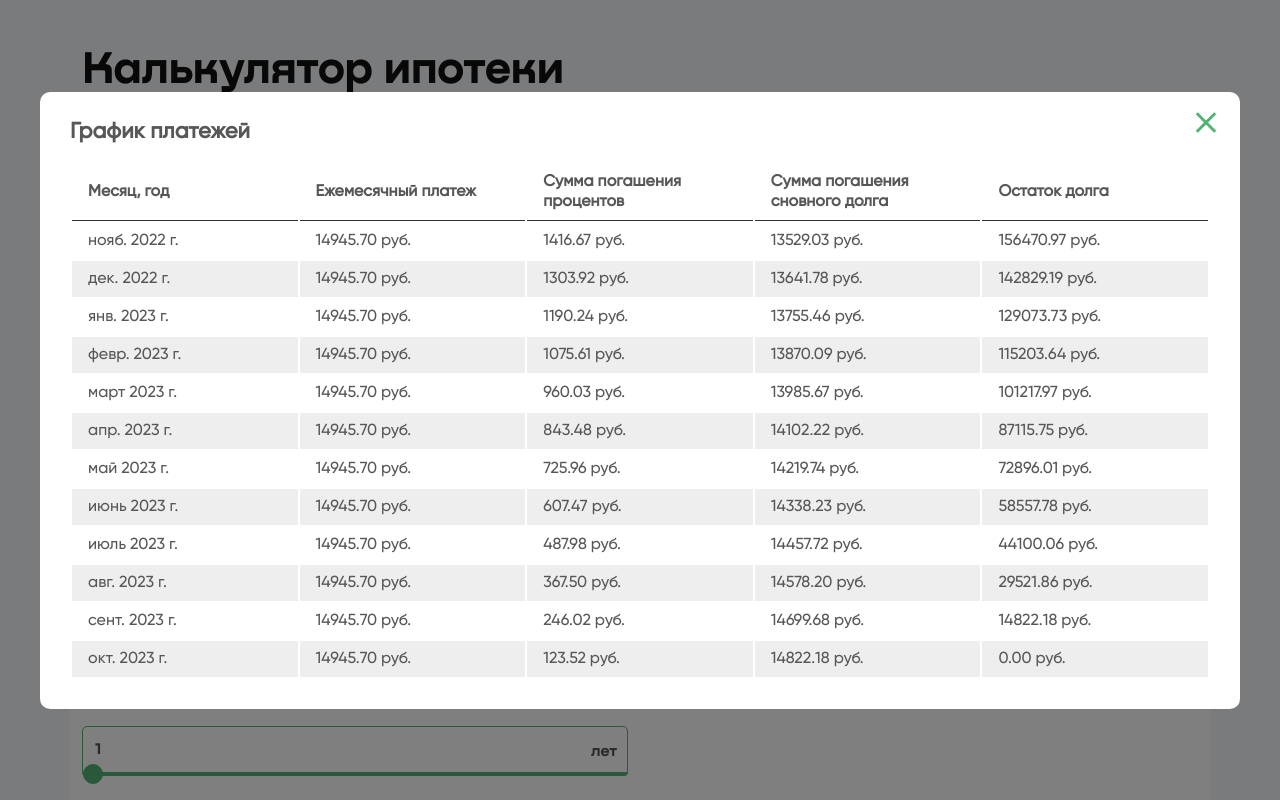
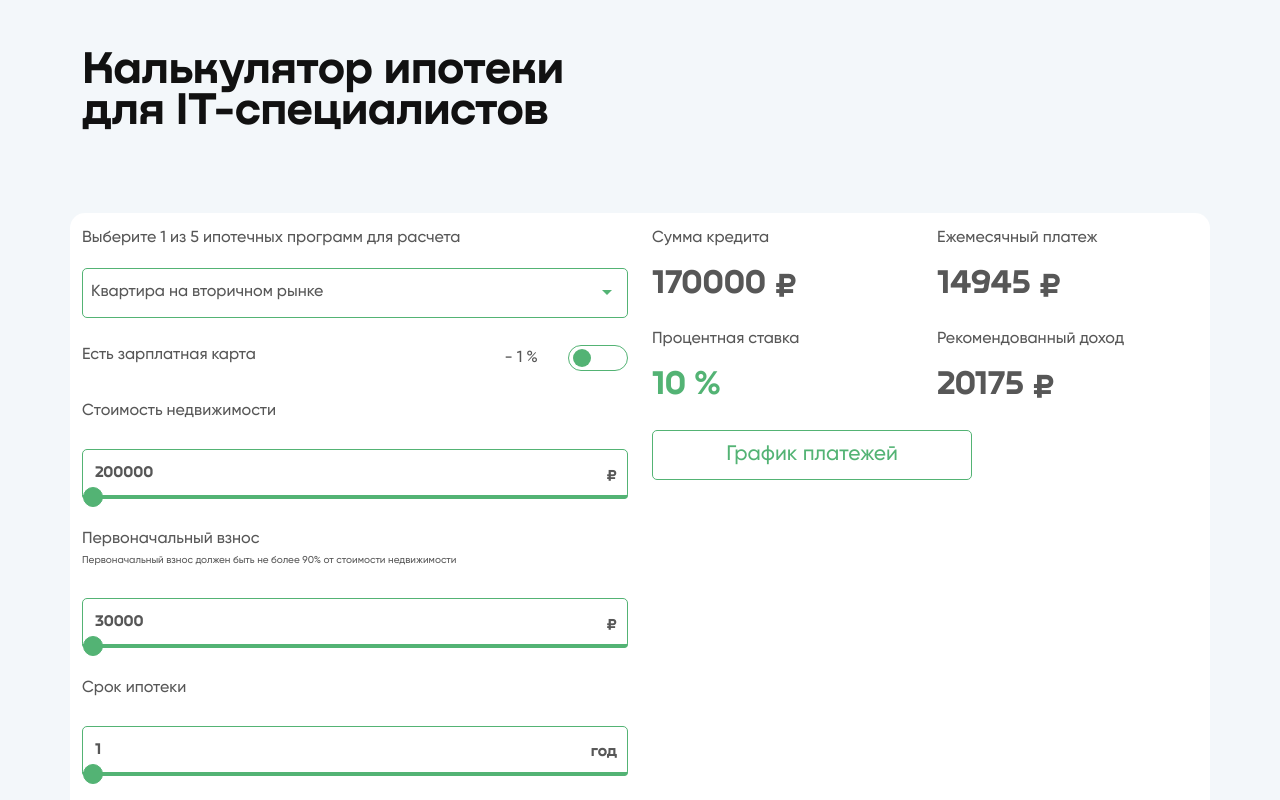
Before and after one commit to maxgrigoriew/mortgage-calculator, a Vue app: page / in a window 1280 px wide. Shown: the top 800 px of the page. Built offline with nearby package versions, Linux system fonts and the light colour scheme.

Commit message:
fixed input

```diff
--- a/src/App.vue
+++ b/src/App.vue
@@ -15,27 +15,17 @@
                                    @option="selectChange"
                         />
                      </div>
+
                      <div class="checkbox col-12">
                         <div class="checkbox__inner">
                            <span class="checkbox__title">Есть зарплатная карта</span>
-                           <div class="checkbox__wrapper">
+                           <span class="checkbox__wrapper">
                               <span class="checkbox__procent"
-                                    :class="{active: checked}"
-                              >
-                                 -1%
+                                    :class="{'active': checked}">
+                              - {{obj.procentCard}} %
                            </span>
-                              <label class="switch" for="checkbox">
-                                 <input type="checkbox"
-                                        v-model="checked"
-                                        value="test"
-                                 />
-                                 <div class="slider round"
-                                      @click="checked = !checked"
-                                 >
-
-                                 </div>
-                              </label>
-                           </div>
+                              <is-checkbox v-model="checked" :procentCard="obj.procentCard"/>
+                           </span>
                         </div>
                      </div>
 
@@ -48,6 +38,8 @@
                               <input type="text"
                                      class="range__inner-text"
                                      v-model.trim.number="obj.price"
+                                     @keypress="validateNumber"
+
                               >
                               <div class="range__inner-icon">₽</div>
                            </div>
@@ -59,9 +51,8 @@
                            >
                         </div>
                      </div>
-
                      <div class="range col-12">
-                        <div class="range__title" style="font-weight: 900;">
+                        <div class="range__title">
                            Первоначальный взнос <br>
                            <span style="font-size: 10px;">Первоначальный взнос должен быть не более 90% от стоимости недвижимости</span>
                         </div>
@@ -70,6 +61,8 @@
                               <input type="text"
                                      class="range__inner-text"
                                      v-model.trim.number="obj.initial"
+                                     @keypress="validateNumber"
+
                               >
                               <span class="range__inner-icon">₽</span>
                            </div>
@@ -90,8 +83,9 @@
                               <input type="text"
                                      class="range__inner-text"
                                      v-model.trim.number="obj.years"
+                                     @keypress="validateNumber"
                               >
-                              <div class="range__inner-icon">лет</div>
+                              <div class="range__inner-icon">{{getyears}}</div>
                            </div>
                            <input class="range__inner-input"
                                   type="range"
@@ -128,38 +122,14 @@
                         >График платежей
                         </button>
                      </div>
-                     <div class="info col-12">
-                        <button class="info__button">Оставить заявку</button>
+<!--                     <div class="info col-12">-->
+<!--                        <button class="info__button">Оставить заявку</button>-->
+<!--                     </div>-->
                   </div>
                </div>
             </div>
          </div>
       </div>
-      </div>
-      <table>
-         <thead>
-         <tr>
-            <th>Месяц, год</th>
-            <th>Ежемесячный платеж</th>
-            <th>Сумма погашения процентов</th>
-            <th>Сумма погашения сновного долга</th>
-            <th>Остаток долга</th>
-         </tr>
-         </thead>
-         <tbody class="tableBody">
-         <template v-if="resultTableArray.length > 0">
-            <tr v-for="(pay, index) in resultTableArray"
-                :key="index"
-            >
-               <td>{{ pay.currMonth }}</td>
-               <td>{{ pay.monthlyPayment }} руб.</td>
-               <td>{{ pay.paymentInterest }} руб.</td>
-               <td>{{ pay.paymentRemain }} руб.</td>
-               <td>{{ pay.totalRemain }} руб.</td>
-            </tr>
-         </template>
-         </tbody>
-      </table>
       <is-modal :visibleModal="visibleModal"
                 @visibleModal="closeModal"
                 :resultTableArray="resultTableArray"
@@ -170,12 +140,14 @@
 <script>
 import isSelect from '@/components/isSelect';
 import isModal from '@/components/isModal';
+import isCheckbox from '@/components/isCheckbox';
 
 export default {
    name: 'App',
    components: {
       isSelect,
-      isModal
+      isModal,
+      isCheckbox,
    },
    data() {
       return {
@@ -186,8 +158,8 @@ export default {
             years: 1,
             value: 0,
             procentCard: 1,
-            maxPrice: 6000000,
-            minPrice: 200000
+            maxPrice: 100000000,
+            minPrice: 200000,
          },
          options: [
             {name: 'Квартира на вторичном рынке', procent: 10, value: 2},
@@ -199,19 +171,25 @@ export default {
          ],
          checked: false,
          selected: '',
-         visibleModal: true,
-         resultTableArray: []
+         visibleModal: false,
+         resultTableArray: [],
       };
    },
    methods: {
+      validateNumber: event => {
+         let keyCode = event.keyCode;
+         if (keyCode < 48 || keyCode > 57) {
+            event.preventDefault();
+         }
+      },
       selectChange(value) {
-         this.selected = value
+         this.selected = value;
       },
       openModal() {
-         this.visibleModal = true
+         this.visibleModal = true;
       },
       closeModal() {
-         this.visibleModal = false
+         this.visibleModal = false;
       },
       getPayments(months, loanAmount, annualIntersetRate) {
          // Заведём переменную "месечная процентная ставка"
@@ -219,147 +197,127 @@ export default {
          // поделённой на кол-ву месяцев в году (12)
          // Например, если годовая ставка будет равна 10%,
          // то месечная ставка = 10/12/100 = 0.0083%
-         const monthlyRate = annualIntersetRate / 12 / 100
-         const commonRate = Math.pow(1 + monthlyRate, months)
-         const monthlyPayment = ((loanAmount * monthlyRate * commonRate) / (commonRate - 1)).toFixed(2)
+         const monthlyRate = annualIntersetRate / 12 / 100;
+         const commonRate = Math.pow(1 + monthlyRate, months);
+         const monthlyPayment = ((loanAmount * monthlyRate * commonRate) / (commonRate - 1));
          // Складируем все данные по месяцам сюда
-         const result = []
-         const today = new Date(Date.now())
+         const result = [];
+         const today = new Date(Date.now());
          for (let i = 0; i < months; i++) {
             // Переменная "totalRemain" будет отвечать за сумму,
             // которую осталось выплатить.
             // Изначально он будет равен сумме кредита.
-            const {totalRemain = loanAmount} = result[result.length - 1] || {}
-            const newDate = new Date(today.setMonth(today.getMonth() + 1))
-            const paymentInterest = (monthlyRate * totalRemain).toFixed(2)
-            const paymentRemain = (monthlyPayment - paymentInterest).toFixed(2)
+            const {totalRemain = loanAmount} = result[result.length - 1] || {};
+            const newDate = new Date(today.setMonth(today.getMonth() + 1));
+            const paymentInterest = (monthlyRate * totalRemain);
+            const paymentRemain = (monthlyPayment - paymentInterest);
             const currMonth = newDate.toLocaleString('ru', {
                year: 'numeric',
-               month: 'short'
-            })
+               month: 'short',
+            });
             result.push({
-               totalRemain: (Math.max(totalRemain - paymentRemain, 0)).toFixed(2),
+               totalRemain: (Math.max(totalRemain - paymentRemain, 0)),
                monthlyPayment,
                paymentInterest,
                paymentRemain,
-               currMonth
+               currMonth,
             });
          }
-         this.resultTableArray = result
+         this.resultTableArray = result;
          return result;
       },
    },
    computed: {
       getProcent() {
          if (this.checked) {
-            return this.selected.procent - this.getSelectedProcent
+            return this.selected.procent - this.getSelectedProcent;
          } else {
-            return this.selected.procent
+            return this.selected.procent;
          }
       },
       monthlyRate() {
-         return this.getProcent / 100 / 12
+         return this.getProcent / 100 / 12;
       },
       getLounAmount() {
-         return this.obj.price - this.obj.initial
+         const n = parseInt(this.obj.price - this.obj.initial);
+         return n;
       },
       getInitial() {
-         return this.obj.initial
+         return this.obj.initial;
       },
       getMonth() {
-         return this.obj.years * 12
+         return this.obj.years * 12;
       },
       commonRate() {
-         return Math.pow(1 + this.monthlyRate, this.getMonth)
+         return Math.pow(1 + this.monthlyRate, this.getMonth);
       },
       monthlyPayment() {
-         let monthlyPay  = (this.getLounAmount * this.monthlyRate * this.commonRate) / (this.commonRate - 1)
-         let monthlyAroundPayment = Math.floor(monthlyPay )
-         if (monthlyAroundPayment < 0) {
-            return false
-         }
-         return monthlyAroundPayment
+         let monthlyPay = (this.getLounAmount * this.monthlyRate * this.commonRate) / (this.commonRate - 1);
+         let monthlyAroundPayment = Math.floor(monthlyPay);
+         return monthlyAroundPayment;
       },
       getSelectedProcent() {
-         return this.obj.procentCard
+         return this.obj.procentCard;
       },
       recomendetIncome() {
-         return (this.monthlyPayment / 100 * 35) + this.monthlyPayment
+         return Math.floor((this.monthlyPayment / 100 * 35) + this.monthlyPayment);
       },
-      creditYears () {
-         return this.obj.years
+      creditYears() {
+         return this.obj.years;
       },
-      initialPayment () {
-         return this.obj.initial
+      initialPayment() {
+         return this.obj.initial;
+      },
+      getyears() {
+         if (this.getMonth <= 12) {
+            return 'год'
+         }
+         if( this.getMonth <= 48) {
+            return 'года'
+         }
+         else {
+            return 'лет'
          }
       },
+   },
    watch: {
-      creditYears () {
-         this.getPayments(this.obj.years * 12, this.getLounAmount, this.getProcent, this.selected)
+      creditYears() {
+         this.getPayments(this.obj.years * 12, this.getLounAmount, this.getProcent, this.selected);
       },
       getProcent() {
-         this.getPayments(this.obj.years * 12, this.getLounAmount, this.getProcent, this.selected)
+         this.getPayments(this.obj.years * 12, this.getLounAmount, this.getProcent, this.selected);
       },
-      getInitial () {
-         this.getPayments(this.obj.years * 12, this.getLounAmount, this.getProcent, this.selected)
+      getInitial() {
+         this.getPayments(this.obj.years * 12, this.getLounAmount, this.getProcent, this.selected);
       },
       getLounAmount() {
-         this.getPayments(this.obj.years * 12, this.getLounAmount, this.getProcent, this.selected)
-
-      }
+         this.getPayments(this.obj.years * 12, this.getLounAmount, this.getProcent, this.selected);
+      },
    },
    mounted() {
       this.obj.initial = this.obj.price * 0.15
       this.getPayments(this.obj.years * 12, this.getLounAmount, this.getProcent)
    }
+};
+</script>
+<style scoped lang="scss">
+$green-color: #53b374;
+
+.checkbox {
+   margin-bottom: 30px;
+   &__inner {
+      display: flex;
+      justify-content: space-between;
    }
-;
-</script>
-
-<style lang="scss">
-
-$green-color: #53b374;
-.switch input {
-   display: none;
+   &__wrapper {
+      display: flex;
+      align-items: center;
    }
-.switch {
-   display: inline-block;
-   height: 26px;
-   position: relative;
-   width: 60px;
+   &__procent {
+      padding-right: 30px;
    }
-.slider {
-   bottom: 0;
-   cursor: pointer;
-   left: 0;
-   position: absolute;
-   right: 0;
-   top: 0;
-   transition: .4s;
-   border: 1px solid $green-color;
+   &__procent.active {
+      color: $green-color;
    }
-.slider:before {
-   background-color: #53b374;
-   bottom: 3px;
-   content: "";
-   width: 18px;
-   height: 18px;
-   left: 4px;
-   position: absolute;
-   transition: .4s;
 }
-input:checked + .slider {
-   background-color: #53b374;
-}
-input:checked + .slider:before {
-   transform: translateX(33px);
-   background: #fff;
-}
-.slider.round {
-   border-radius: 34px;
-}
-.slider.round:before {
-   border-radius: 50%;
-}
-
 </style>
--- a/src/assets/scss/main.scss
+++ b/src/assets/scss/main.scss
@@ -168,33 +168,25 @@ body {
 	color: #fff;
 	height: 50px;
 	border-color: transparent;
+	transition: all 0.3s;
+	&:hover {
+	  background: #fff;
+	  color: $green-color;
+	  border: 1px solid $green-color;
 	}
-  &__button--light {
+  }
+  &__button--light.info__button {
+	background: #fff;
 	color: $green-color;
-    background: #fff;
 	border: 1px solid $green-color;
+	&:hover {
+	  color: #fff;
+	  background: $green-color;
+	}
   }
 }
 .select {
   padding-bottom: 30px;
-}
-.checkbox {
-  padding-bottom: 30px;
-  &__inner {
-    display: flex;
-    justify-content: space-between;
-    align-items: center;
-  }
-  &__wrapper {
-    display: flex;
-    align-items: center;
-  }
-  &__procent {
-    margin-right: 20px;
-  }
-  &__procent.active {
-    color: $green-color;
-  }
 }
 table {
   margin: 0 auto;
@@ -204,17 +196,14 @@ thead {
   border-bottom: 1px solid #333;
   text-align: left;
 }
-
 thead th {
   padding: 8px 16px;
   border-bottom: 1px solid #333;
 }
-
 td {
   padding: 8px 16px;
   width: 200px;
 }
-
 tr:nth-child(even) {
   background: #eee;
 }
--- /dev/null
+++ b/src/components/isCheckbox.vue
@@ -0,0 +1,62 @@
+<template>
+      <label class="switch">
+         <input type="checkbox"
+                ref="checkbox"
+                @change="$emit('input', $event.target.checked)"
+         />
+         <div class="slider round"></div>
+      </label>
+</template>
+
+<script>
+export default {
+   name: 'isCheckbox',
+}
+</script>
+
+<style scoped lang="scss">
+$green-color: #53b374;
+.switch input {
+   display: none;
+}
+.switch {
+   display: inline-block;
+   height: 26px;
+   position: relative;
+   width: 60px;
+}
+.slider {
+   bottom: 0;
+   cursor: pointer;
+   left: 0;
+   position: absolute;
+   right: 0;
+   top: 0;
+   transition: .4s;
+   border: 1px solid $green-color;
+}
+.slider:before {
+   background-color: #53b374;
+   bottom: 3px;
+   content: "";
+   width: 18px;
+   height: 18px;
+   left: 4px;
+   position: absolute;
+   transition: .4s;
+}
+input:checked + .slider {
+   background-color: #53b374;
+}
+input:checked + .slider:before {
+   transform: translateX(33px);
+   background: #fff;
+}
+.slider.round {
+   border-radius: 34px;
+}
+.slider.round:before {
+   border-radius: 50%;
+}
+
+</style>
--- a/src/components/isModal.vue
+++ b/src/components/isModal.vue
@@ -97,7 +97,7 @@ export default {
       transform: rotate(-45deg);
    }
    &__content {
-      max-height: 800px;
+      max-height: 750px;
       overflow-y: scroll;
    }
 }
```
Lines whose indentation alone changed are shown as unchanged.
